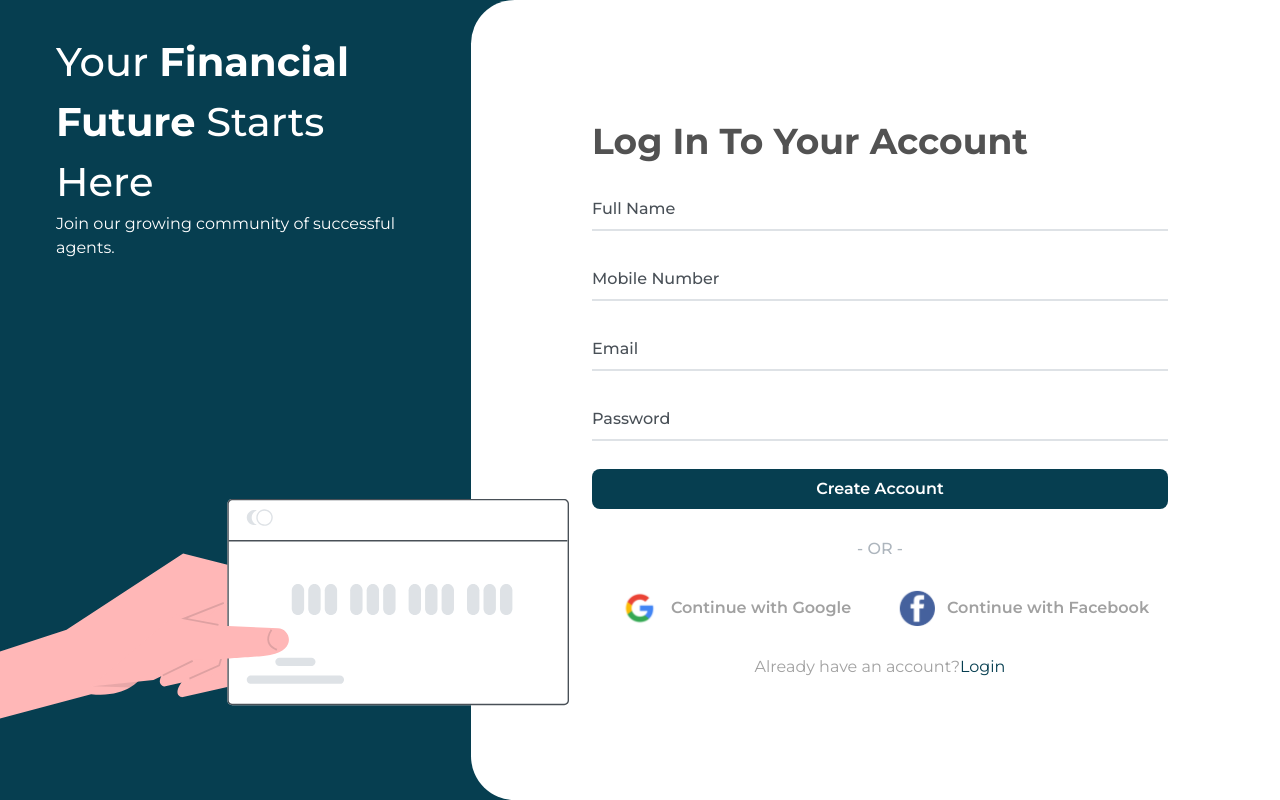
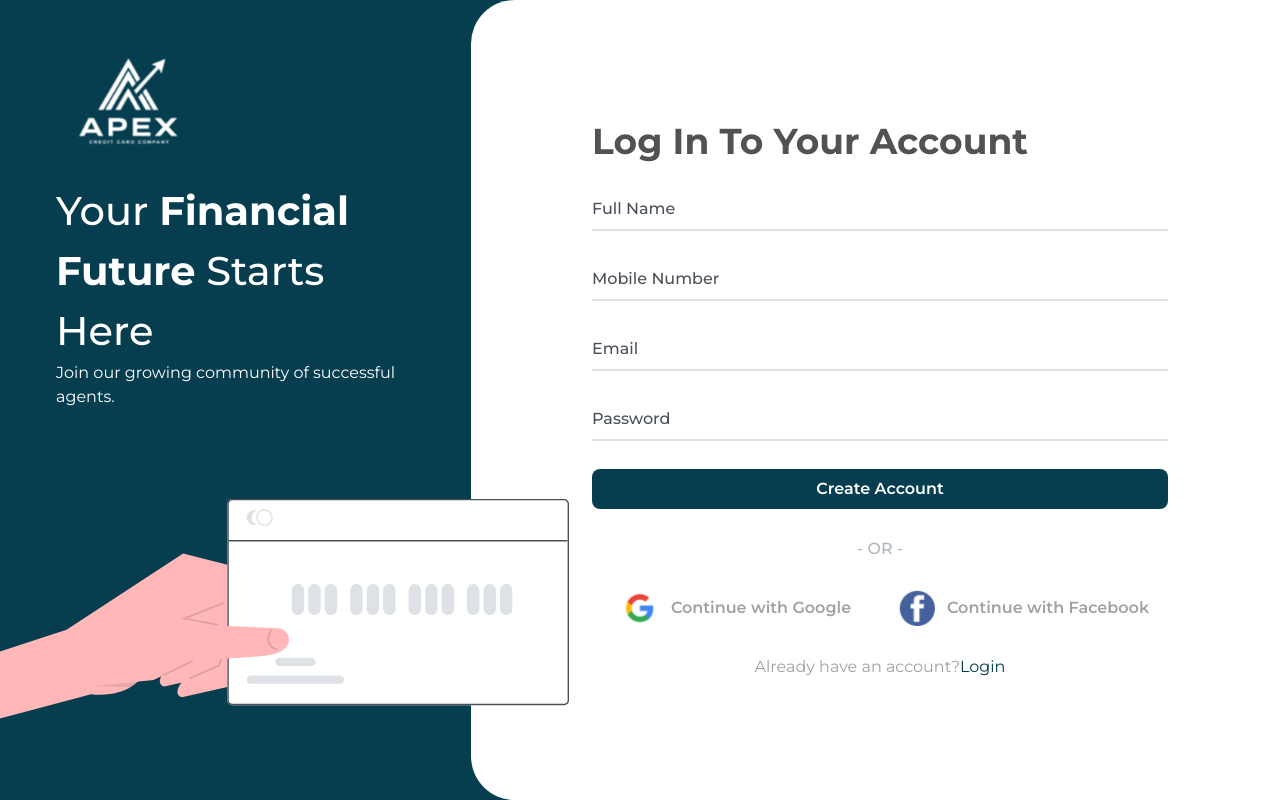
Before and after one commit to harshKumar029/Apex_AgencyWork, a React (Vite) app: page /signup in a window 1280 px wide. Built offline with nearby package versions, Linux system fonts and the light colour scheme.

Commit message:
linux err

```diff
--- a/src/Components/Login&Signup/Login.jsx
+++ b/src/Components/Login&Signup/Login.jsx
@@ -1,7 +1,7 @@
 // import React from 'react'
 import React, { useState } from 'react';
 import { useNavigate } from 'react-router-dom';
-import ApexLogo from '../../assets/icon/ApexLogo.svg'
+import ApexLogo from '../../assets/icon/Apexlogo.svg'
 import Google from '../../assets/icon/Google.svg'
 import Facebook from '../../assets/icon/Facebook.svg'
 import CardImg from '../../assets/img/CardImg.svg'
--- a/src/Components/Login&Signup/Otp.jsx
+++ b/src/Components/Login&Signup/Otp.jsx
@@ -1,7 +1,7 @@
 // import React from 'react'
 import React, { useState, useRef } from 'react';
 import { useNavigate } from 'react-router-dom';
-import ApexLogo from '../../assets/icon/ApexLogo.svg'
+import ApexLogo from '../../assets/icon/Apexlogo.svg'
 import Leftarrow from '../../assets/icon/Leftarrow.svg'
 import CardImg from '../../assets/img/CardImg.svg'
 
--- a/src/Components/Login&Signup/Passchange.jsx
+++ b/src/Components/Login&Signup/Passchange.jsx
@@ -1,7 +1,7 @@
 // import React from 'react'
 import React, { useState } from 'react';
 import { useNavigate } from 'react-router-dom';
-import ApexLogo from '../../assets/icon/ApexLogo.svg'
+import ApexLogo from '../../assets/icon/Apexlogo.svg'
 import Leftarrow from '../../assets/icon/Leftarrow.svg'
 import PassSucessTick from '../../assets/icon/PassSucessTick.svg'
 import CardImg from '../../assets/img/CardImg.svg'
--- a/src/Components/Login&Signup/Signup.jsx
+++ b/src/Components/Login&Signup/Signup.jsx
@@ -1,7 +1,7 @@
 // import React from 'react'
 import React, { useState } from 'react';
 import { useNavigate } from 'react-router-dom';
-// import ApexLogo from '../../assets/icon/ApexLogo.svg'
+import Apexlogo from '../../assets/icon/Apexlogo.svg'
 import Google from '../../assets/icon/Google.svg'
 import Facebook from '../../assets/icon/Facebook.svg'
 import CardImg from '../../assets/img/CardImg.svg'
@@ -29,7 +29,7 @@ const Signup = () => {
     return (
         <div className='bg-blue-primary flex h-[100vh]'>
             <section className='  py-8 px-14 space-y-3 '>
-                {/* <img className=' w-36' src={ApexLogo} alt='ApexLogo' /> */}
+                <img className=' w-36' src={Apexlogo} alt='ApexLogo' />
                 <div className=' text-white'>
                     <h1 className=' text-[2.5rem] font-medium'>Your <b className=' font-extrabold'>Financial Future</b> Starts Here</h1>
                     <h3>Join our growing community of successful agents.</h3>
```
